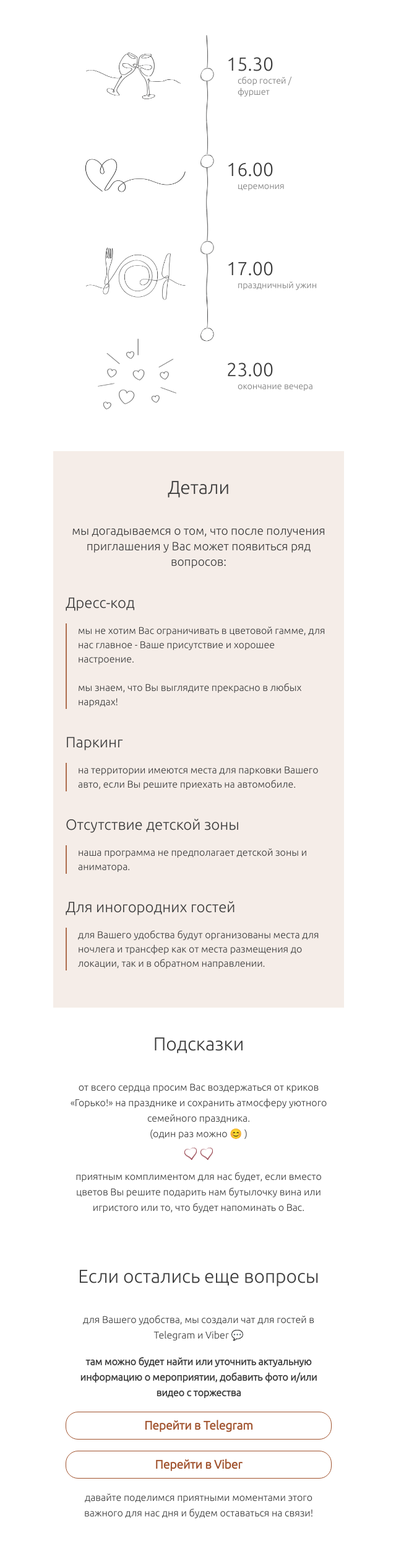
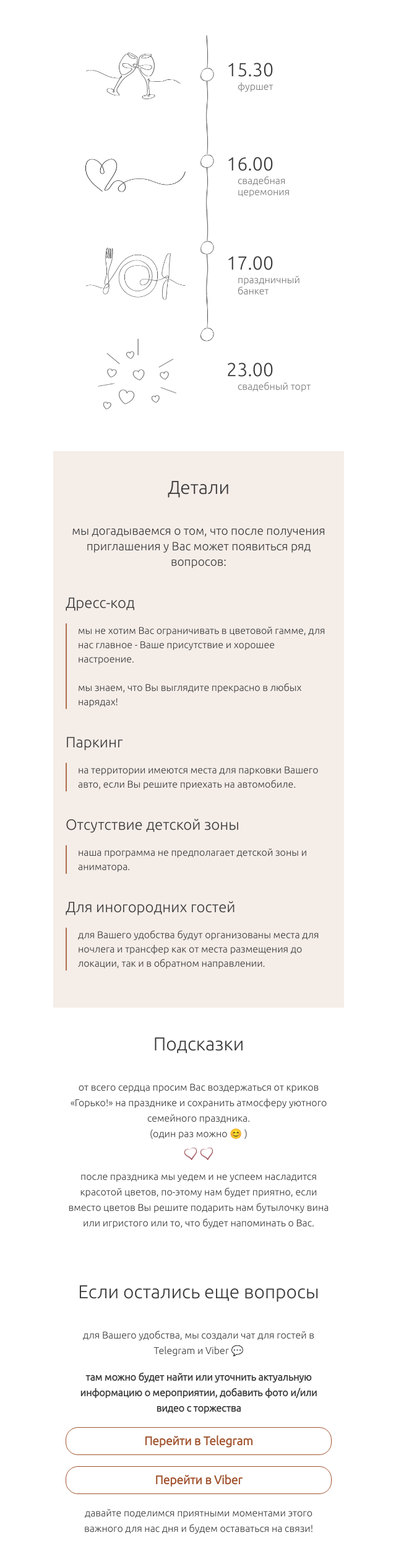
Before and after one commit to MaximMalyavko85/wedding, a React (Create React App) app: page / in a window 1280 px wide. Shown: the part 2492-4990 px from the top of the page at 62% size, without its empty margins (319-959 px from the left). Built offline with nearby package versions, Linux system fonts and the light colour scheme.

Commit message:
FEAT: minore correction

```diff
--- a/src/App.css
+++ b/src/App.css
@@ -44,7 +44,7 @@ h5 {
 }
 
 h6 {
-  font-size: 0.9rem;
+  font-size: 1rem;
   line-height: 18px;
 }
 
@@ -421,6 +421,10 @@ button {
   color: #fff;
 }
 
+.footer_content .section_title {
+  text-align: left;
+  font-family: 'Marck Script', cursive;
+}
 
 /* Разные цвета и задержки для разнообразия */
 .piece-0 { background-color: #e91e63; left: 10%; animation-duration: 3s; animation-delay: 0s; top: -10px; }
--- a/src/components/EventDetails.jsx
+++ b/src/components/EventDetails.jsx
@@ -60,7 +60,7 @@ const EventDetails = () => (<>
           <img src={Timing1} className="timing_img"/>
           <div className="timing_item">
             <h2>15.30</h2>
-            <h6>сбор гостей / <br/> фуршет</h6>
+            <h6>фуршет</h6>
           </div>
         </div>
 
@@ -68,7 +68,7 @@ const EventDetails = () => (<>
           <img src={Timing2} className="timing_img"/>
           <div className="timing_item">
             <h2>16.00</h2>
-            <h6>церемония</h6>
+            <h6>свадебная церемония</h6>
           </div>
         </div>
 
@@ -76,7 +76,7 @@ const EventDetails = () => (<>
           <img src={Timing3} className="timing_img"/>
           <div className="timing_item">
             <h2>17.00</h2>
-            <h6>праздничный ужин</h6>
+            <h6>праздничный банкет</h6>
           </div>
         </div>
 
@@ -84,7 +84,7 @@ const EventDetails = () => (<>
           <img src={Timing4} className="timing_img"/>
           <div className="timing_item">
             <h2>23.00</h2>
-            <h6>окончание вечера</h6>
+            <h6>свадебный торт</h6>
           </div>
         </div>
       </div>
--- a/src/components/RSVPSection.jsx
+++ b/src/components/RSVPSection.jsx
@@ -13,7 +13,7 @@ const RSVPSection = () => (
     <p>от всего сердца просим Вас воздержаться от криков «Горько!» на празднике и сохранить атмосферу уютного семейного праздника. <br/>(один раз можно 😊 )</p>
     <img className="divider" src={Image2}/>
      <img className="divider" src={Image2}/>
-    <p>приятным комплиментом для нас будет, если  вместо цветов Вы решите подарить нам бутылочку вина или игристого или то, что будет напоминать о Вас.</p>
+    <p>после праздника мы уедем и не успеем насладится красотой цветов, по-этому нам будет приятно, если вместо цветов Вы решите подарить нам бутылочку вина или игристого или то, что будет напоминать о Вас.</p>
 
   </motion.section>
 );
```
